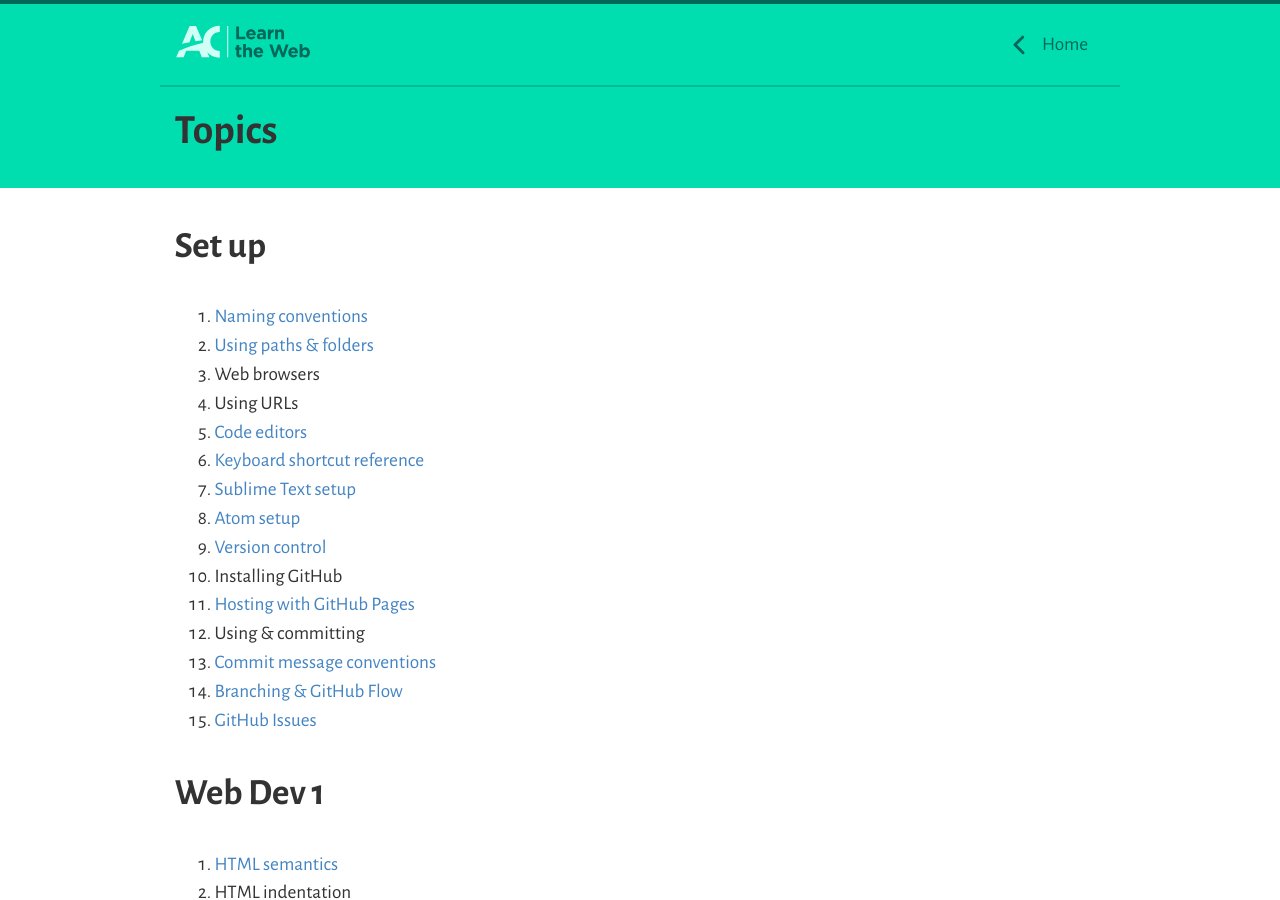
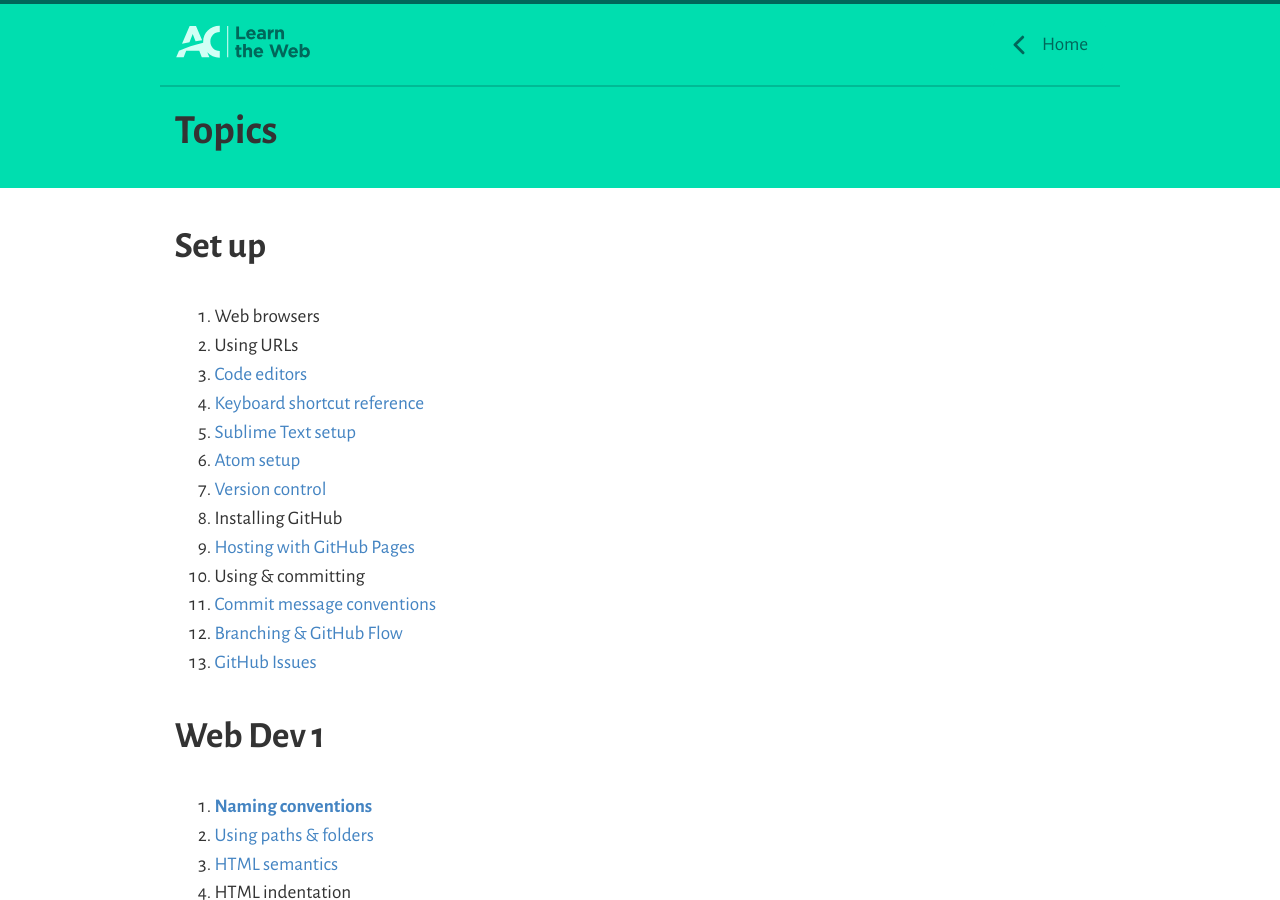
Before and after one commit to learn-the-web/www, a Jekyll site: the page built from topics.html, in a window 1280 px wide and 900 px high. Built offline with Jekyll 4.4.1, drawn with Linux system fonts in a browser that asks for light colours.

Commit message:
Add highlight mechanism.

```diff
--- a/_data/setup.yml
+++ b/_data/setup.yml
@@ -1,9 +1,3 @@
-- title: "Naming conventions"
-  url: naming-conventions
-
-- title: "Using paths & folders"
-  url: paths-folders
-
 - title: "Web browsers"
   url:
 
--- a/_includes/topic-section.html
+++ b/_includes/topic-section.html
@@ -4,11 +4,11 @@
     <ol>
       {% for item in include.data %}
         <li class="indent{{item.indent}}">
-          {% if item.url %}
-            <a href="/topics/{{item.url}}/">{{item.title}}</a>
-          {% else %}
+          {% if item.url %}<a href="/topics/{{item.url}}/">{% endif %}
+          {% if item.highlight %}<strong>{% endif %}
             {{item.title}}
-          {% endif %}
+          {% if item.highlight %}</strong>{% endif %}
+          {% if item.url %}</a>{% endif %}
         </li>
       {% endfor %}
     </ol>
```
Also changed, not shown: _data/web-dev-1.yml (+7 -0 lines).
